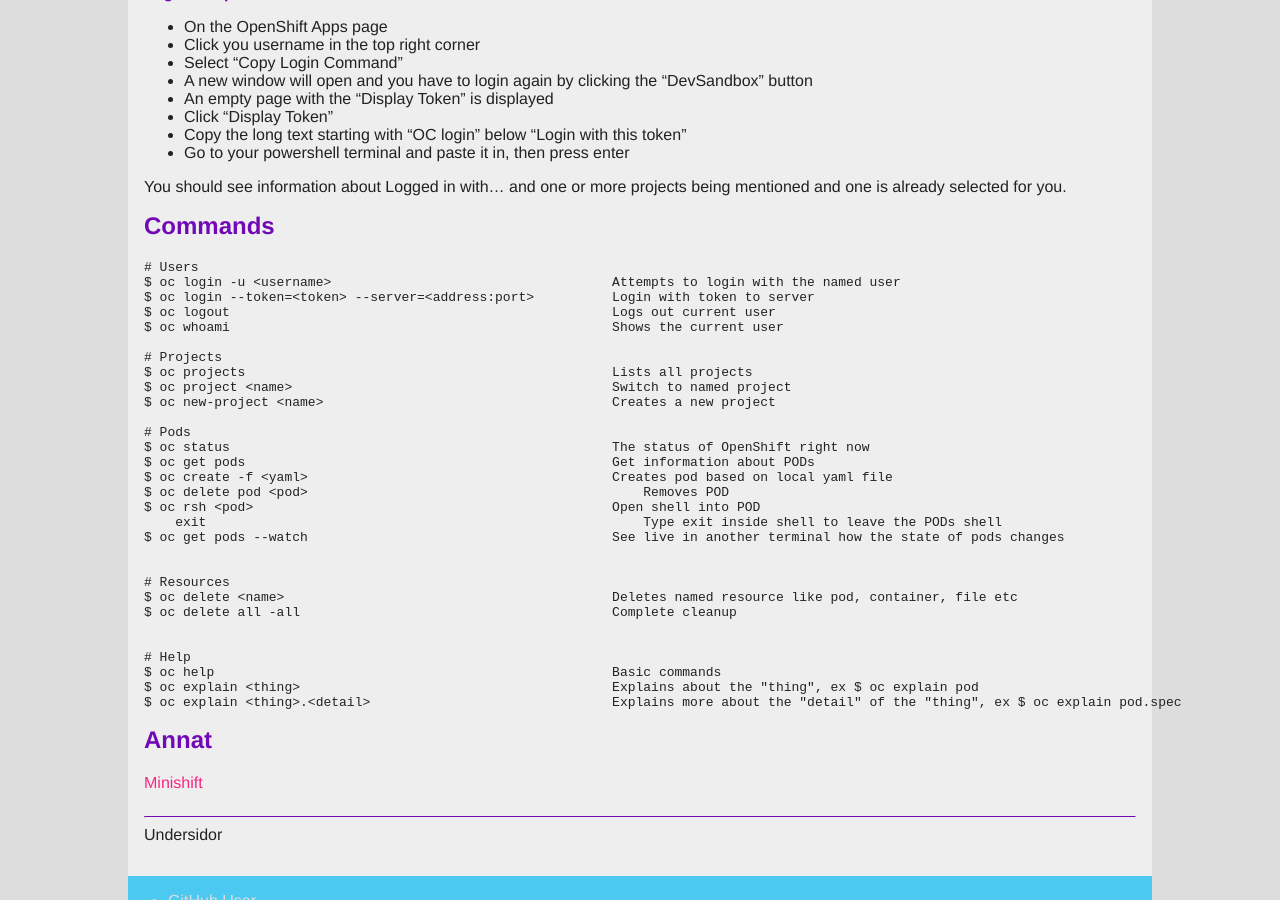
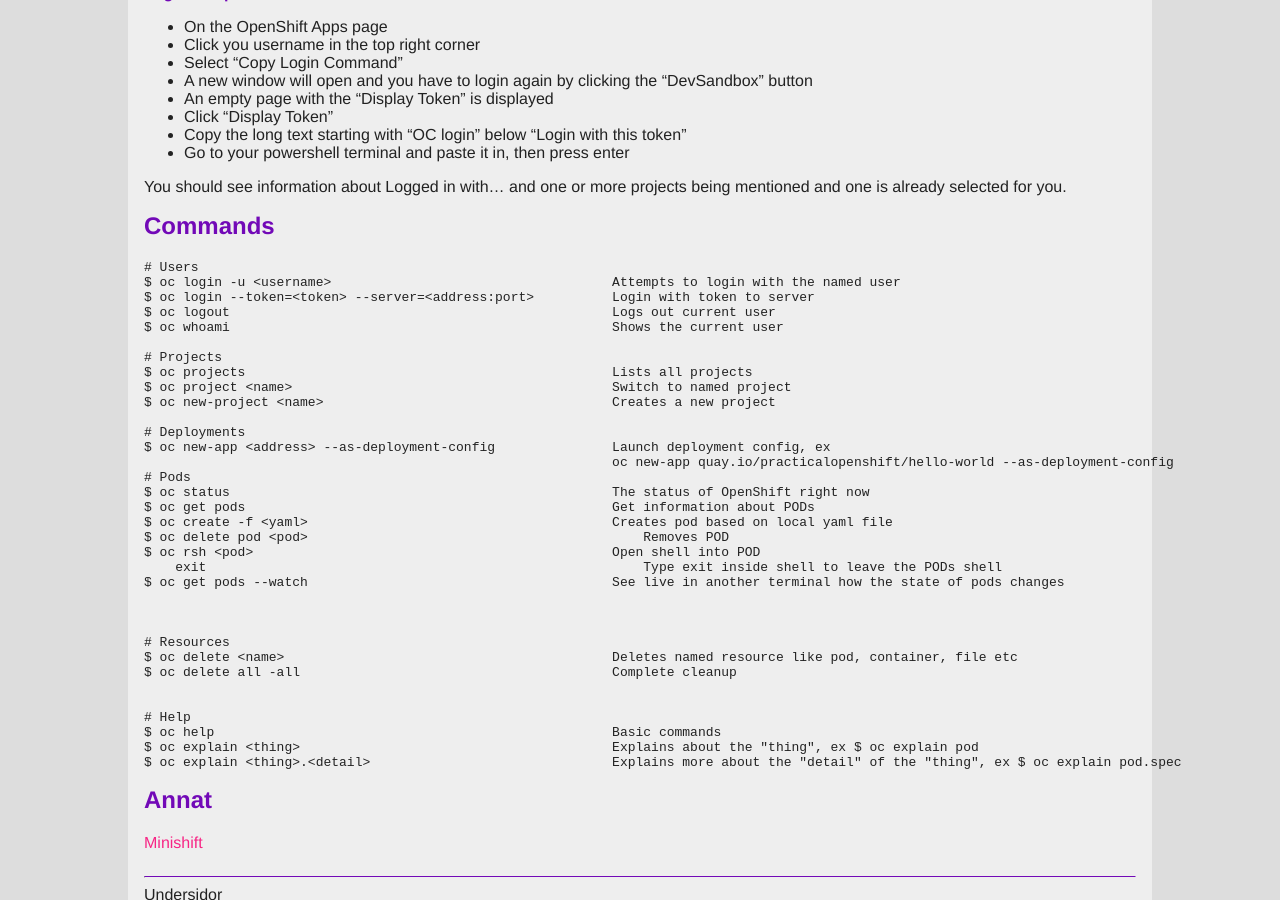
Before and after one commit to viking-cat/dokument, a Jekyll site: the page built from _pages/utveckling/openshift.md, in a window 1280 px wide and 900 px high, scrolled down 902 px. Built offline with Jekyll 4.4.1, drawn with Linux system fonts in a browser that asks for light colours.

Commit message:
Update openshift.md

```diff
--- a/_pages/utveckling/openshift.md
+++ b/_pages/utveckling/openshift.md
@@ -65,6 +65,9 @@
 $ oc project &#60;name&#62;                                         Switch to named project
 $ oc new-project &#60;name&#62;                                     Creates a new project
 
+# Deployments
+$ oc new-app &#60;address&#62; --as-deployment-config               Launch deployment config, ex
+                                                            oc new-app quay.io/practicalopenshift/hello-world --as-deployment-config
 # Pods
 $ oc status                                                 The status of OpenShift right now
 $ oc get pods                                               Get information about PODs
@@ -73,6 +76,7 @@
 $ oc rsh &#60;pod&#62;                                              Open shell into POD
     exit                                                        Type exit inside shell to leave the PODs shell
 $ oc get pods --watch                                       See live in another terminal how the state of pods changes
+
 
 
 # Resources
```
